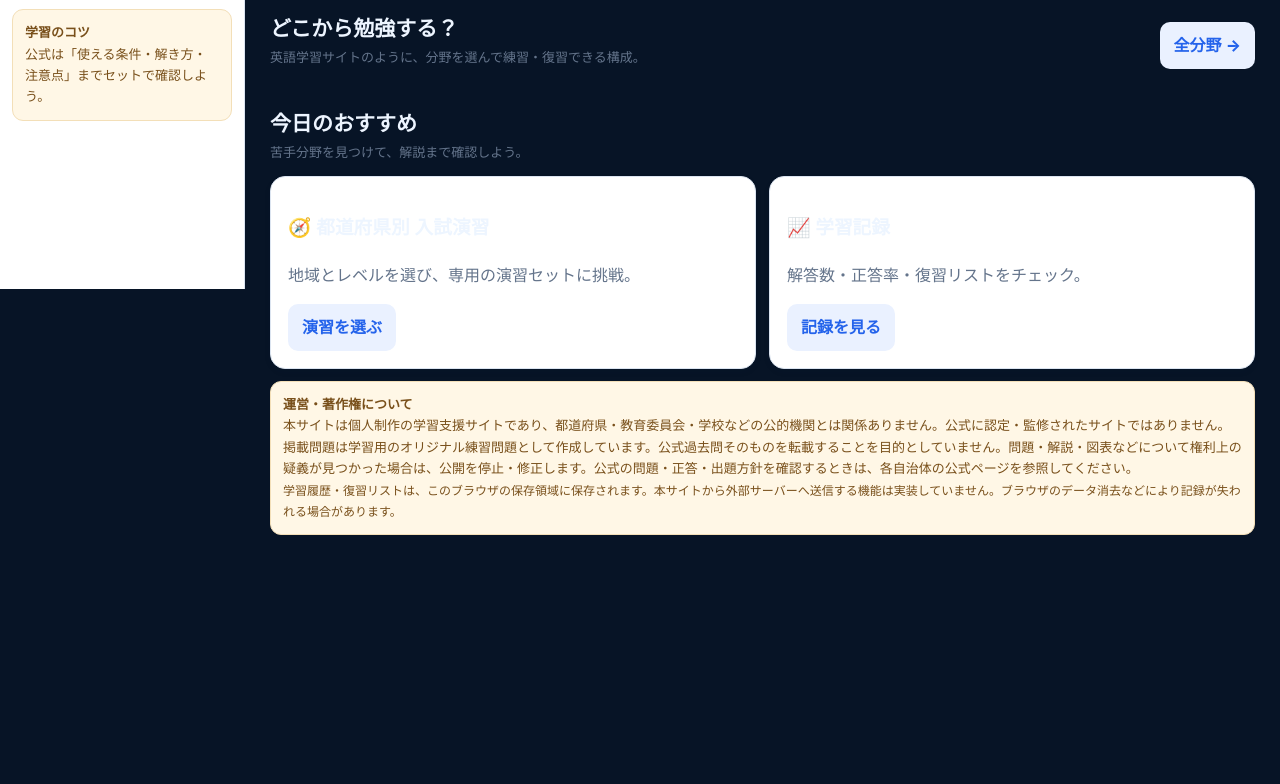
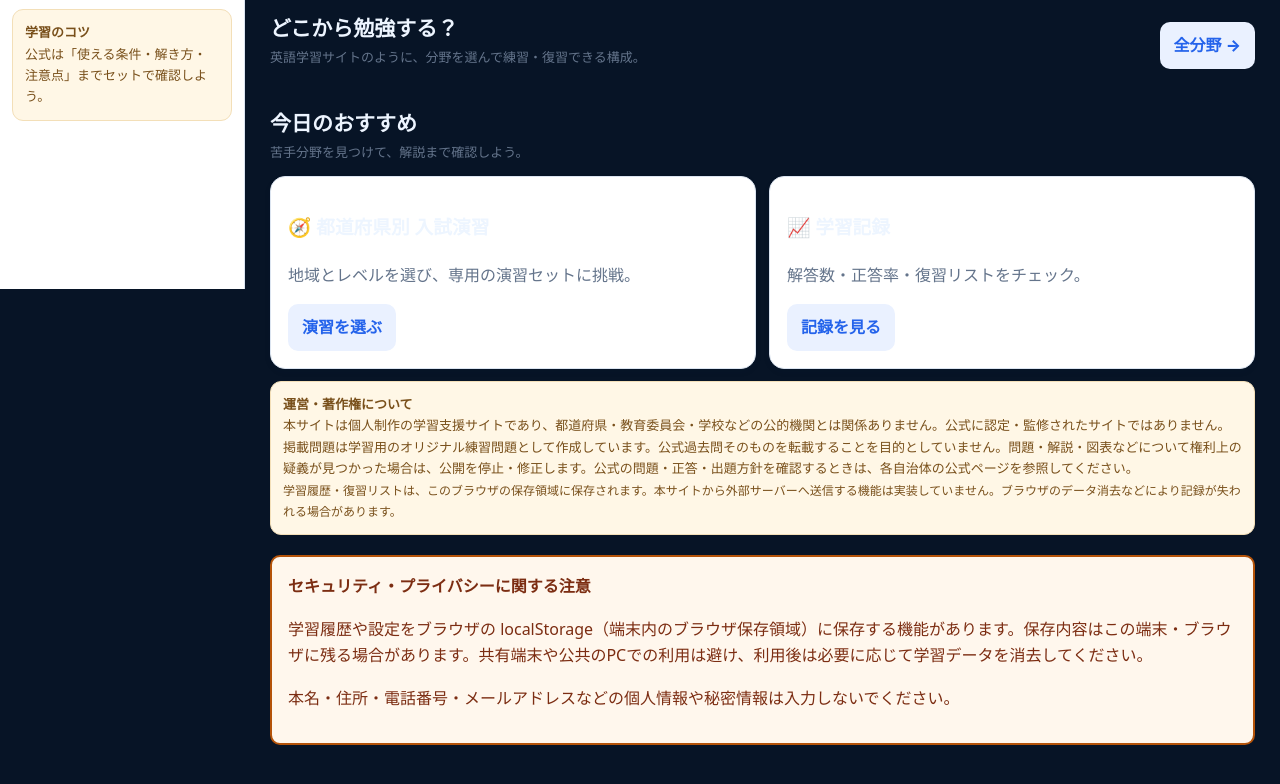
Before and after one commit to pass-juken-academy2026/math-juken-saitama, a plain HTML site: page index.html in a window 1280 px wide. Shown: the part 1829-2613 px from the top of the page. Before the commit the page ends 2401 px from the top, so only its background shows below. Drawn offline with Linux system fonts and the light colour scheme.

Commit message:
Add privacy and local storage security notice

```diff
--- a/index.html
+++ b/index.html
@@ -207,4 +207,4 @@ function exportMockPdf(kind){if(!Array.isArray(mock)||!mock.length){alert("先
   if(note)note.textContent='47都道府県から選択できます。県別の正式な出題構成との照合は、公式資料の確認後に行います。';
 })();
 </script>
-</body></html>
+<aside id="privacy-security-notice" aria-label="学習データと個人情報に関する注意" style="margin:1.25rem auto;padding:1rem;border:2px solid #b45309;border-radius:10px;background:#fff7ed;color:#7c2d12;max-width:1100px"><strong>セキュリティ・プライバシーに関する注意</strong><p>学習履歴や設定をブラウザの localStorage（端末内のブラウザ保存領域）に保存する機能があります。保存内容はこの端末・ブラウザに残る場合があります。共有端末や公共のPCでの利用は避け、利用後は必要に応じて学習データを消去してください。</p><p>本名・住所・電話番号・メールアドレスなどの個人情報や秘密情報は入力しないでください。</p></aside></body></html>
```
